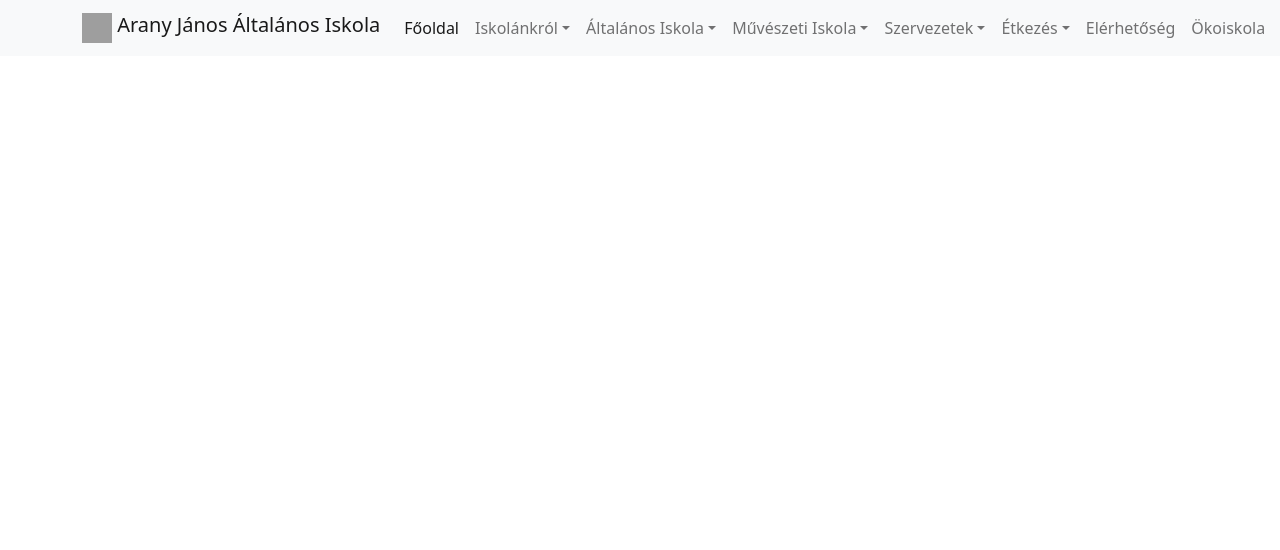
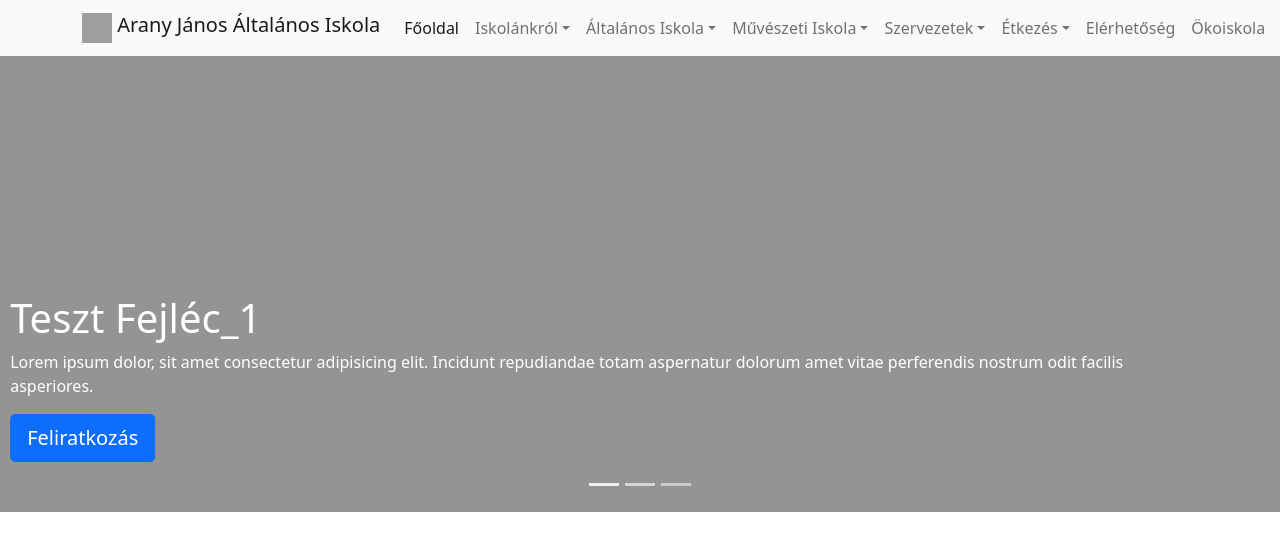
Before and after one commit to bhunor97/Bootstrap_Sandbox, a plain HTML site: page BS_practice_5/index.html in a window 1280 px wide. Shown: the top 550 px of the page. Drawn offline with nearby package versions, Linux system fonts and the light colour scheme; grey boxes are pictures that could not be loaded.

Commit message:
carousel added

```diff
--- a/BS_practice_5/index.html
+++ b/BS_practice_5/index.html
@@ -202,6 +202,57 @@
       </div>
     </nav>
 
+    <!-- CAROUSEL -->
+    <div id="myCarousel" class="carousel slide" data-bs-ride="carousel">
+      <!-- sliders -->
+      <ol class="carousel-indicators">
+        <li
+          data-bs-target="#myCarousel"
+          data-bs-slide-to="0"
+          class="active"
+        ></li>
+        <li data-bs-target="#myCarousel" data-bs-slide-to="1"></li>
+        <li data-bs-target="#myCarousel" data-bs-slide-to="2"></li>
+      </ol>
+      <div class="carousel-inner">
+        <!-- item_1 -->
+        <div class="carousel-item active">
+          <div class="container" id="carouselContainer">
+            <h1>Teszt Fejléc_1</h1>
+            <p>
+              Lorem ipsum dolor, sit amet consectetur adipisicing elit. Incidunt
+              repudiandae totam aspernatur dolorum amet vitae perferendis
+              nostrum odit facilis asperiores.
+            </p>
+            <a href="#" class="btn btn-lg btn-primary">Feliratkozás</a>
+          </div>
+        </div>
+        <!-- item_2 -->
+        <div class="carousel-item">
+          <div class="container" id="carouselContainer">
+            <h1>Teszt Fejléc_2</h1>
+            <p>
+              Lorem ipsum dolor, sit amet consectetur adipisicing elit. Incidunt
+              repudiandae totam aspernatur dolorum amet vitae perferendis
+              nostrum odit facilis asperiores.
+            </p>
+            <a href="#" class="btn btn-lg btn-primary">Feliratkozás</a>
+          </div>
+        </div>
+        <!-- item_3 -->
+        <div class="carousel-item">
+          <div class="container" id="carouselContainer">
+            <h1>Teszt Fejléc_3</h1>
+            <p>
+              Lorem ipsum dolor, sit amet consectetur adipisicing elit. Incidunt
+              repudiandae totam aspernatur dolorum amet vitae perferendis
+              nostrum odit facilis asperiores.
+            </p>
+            <a href="#" class="btn btn-lg btn-primary">Feliratkozás</a>
+          </div>
+        </div>
+      </div>
+    </div>
     <script
       src="https://cdn.jsdelivr.net/npm/bootstrap@5.0.2/dist/js/bootstrap.bundle.min.js"
       integrity="sha384-MrcW6ZMFYlzcLA8Nl+NtUVF0sA7MsXsP1UyJoMp4YLEuNSfAP+JcXn/tWtIaxVXM"
--- a/BS_practice_5/style.css
+++ b/BS_practice_5/style.css
@@ -1,3 +1,18 @@
 body {
   height: 200vh;
 }
+
+.carousel-item {
+  height: 32rem;
+  background: rgb(148, 148, 148);
+  color: white;
+  position: relative;
+}
+
+#carouselContainer {
+  position: absolute;
+  bottom: 0;
+  left: 0;
+  right: 0;
+  padding-bottom: 50px;
+}
```
